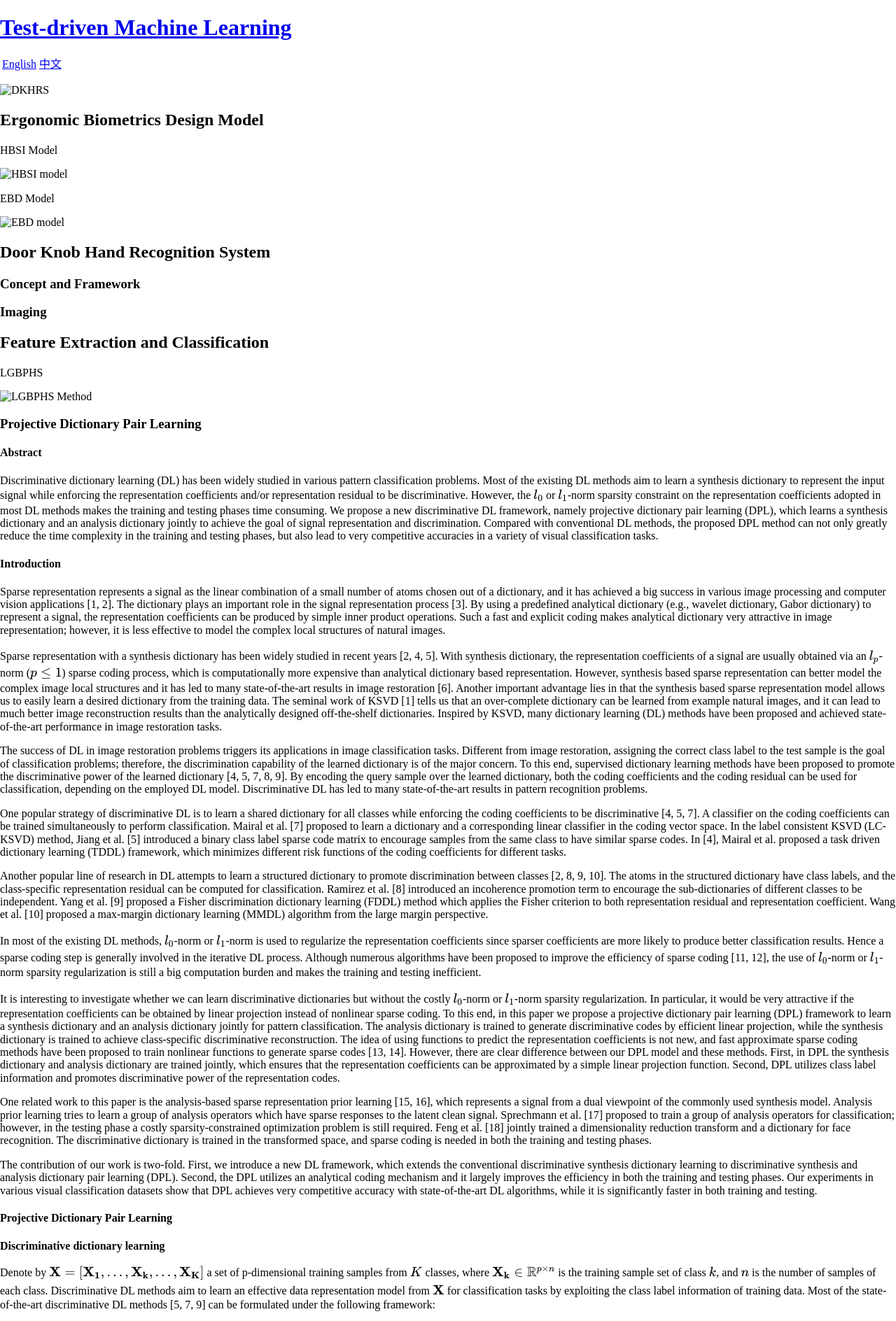
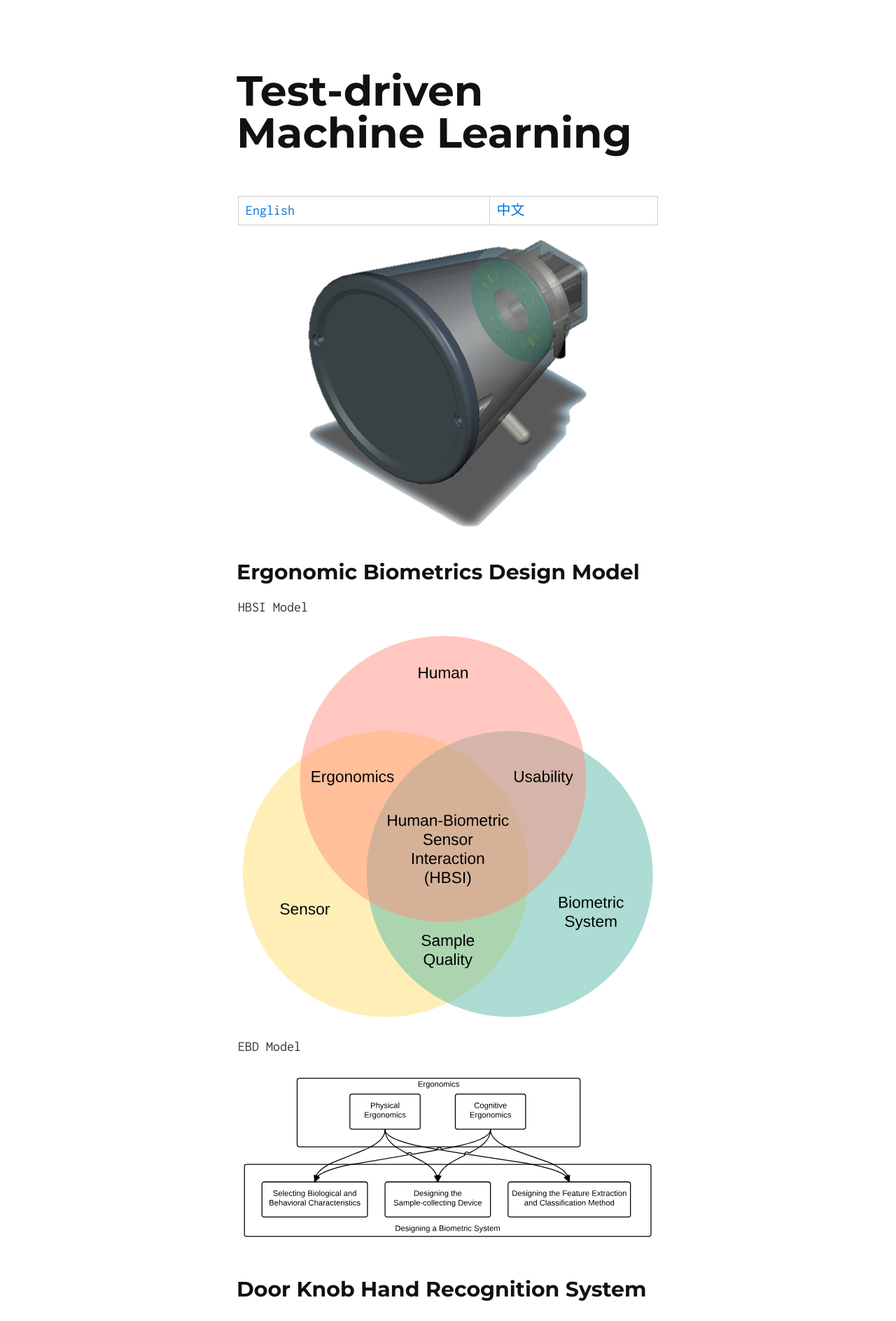
Before and after one commit to quxiaofeng/test-driven-machine-learning, a Jekyll site: the page built from index.html, in a window 1280 px wide. Shown: the top 1888 px of the page at 70% size. Built offline with Jekyll 4.4.1, drawn with Linux system fonts in a browser that asks for light colours; nearby versions of some CDN libraries; library files that are not in the unit come from our copies; Markdown is read by kramdown in place of the engine named in the settings.

Commit message:
Try to fix css and liquid tag
Signed-off-by: Xiaofeng QU <xiaofeng.qu.hk@ieee.org>

```diff
--- a/_includes/index.md
+++ b/_includes/index.md
@@ -1,16 +1,16 @@
-[English]({site.baseurl}/) | [中文]({site.baseurl}/cn/)
+[English]({{site.baseurl}}/) | [中文]({{site.baseurl}}/cn/)
 
-![DKHRS]({site.baseurl}/images/fig_device.png)
+![DKHRS]({{site.baseurl}}/images/fig_device.png)
 
 ## Ergonomic Biometrics Design Model ##
 
 HBSI Model
 
-![HBSI model]({site.baseurl}/images/fig_hbsi.svg)
+![HBSI model]({{site.baseurl}}/images/fig_hbsi.svg)
 
 EBD Model
 
-![EBD model]({site.baseurl}/images/fig_newmodel.svg)
+![EBD model]({{site.baseurl}}/images/fig_newmodel.svg)
 
 ## Door Knob Hand Recognition System ##
 
@@ -22,7 +22,7 @@ EBD Model
 
 LGBPHS
 
-![LGBPHS Method]({site.baseurl}/images/fig_lgbphs.svg)
+![LGBPHS Method]({{site.baseurl}}/images/fig_lgbphs.svg)
 
 ### Projective Dictionary Pair Learning
 
@@ -134,7 +134,7 @@ The closed-form solutions of \\(\\mathbf{P}\\) can be obtained as:
 
 Flowchart
 
-![Flowchart]({site.baseurl}/images/fig_flowchart.svg)
+![Flowchart]({{site.baseurl}}/images/fig_flowchart.svg)
 
 ## Publications ##
 
--- a/_layouts/default.html
+++ b/_layouts/default.html
@@ -6,9 +6,9 @@
   <meta name="viewport" content="width=device-width, initial-scale=1.0">
   <title>{{ site.title_tag_text }}</title>
   <link href='//fonts.googleapis.com/css?family=Roboto:400,400italic,700' rel='stylesheet' type='text/css'>
-  <link rel="stylesheet" href="{site.baseurl}/css/normalize.css">
-  <link rel="stylesheet" href="{site.baseurl}/css/syntax.css">
-  <link rel="stylesheet" href="{site.baseurl}/css/solo.css">
+  <link rel="stylesheet" href="{{site.baseurl}}/css/normalize.css">
+  <link rel="stylesheet" href="{{site.baseurl}}/css/syntax.css">
+  <link rel="stylesheet" href="{{site.baseurl}}/css/solo.css">
 {% include head.html %}
 </head>
 <body>
```
Also changed, not shown: _includes/cn.md (+6 -6 lines).
